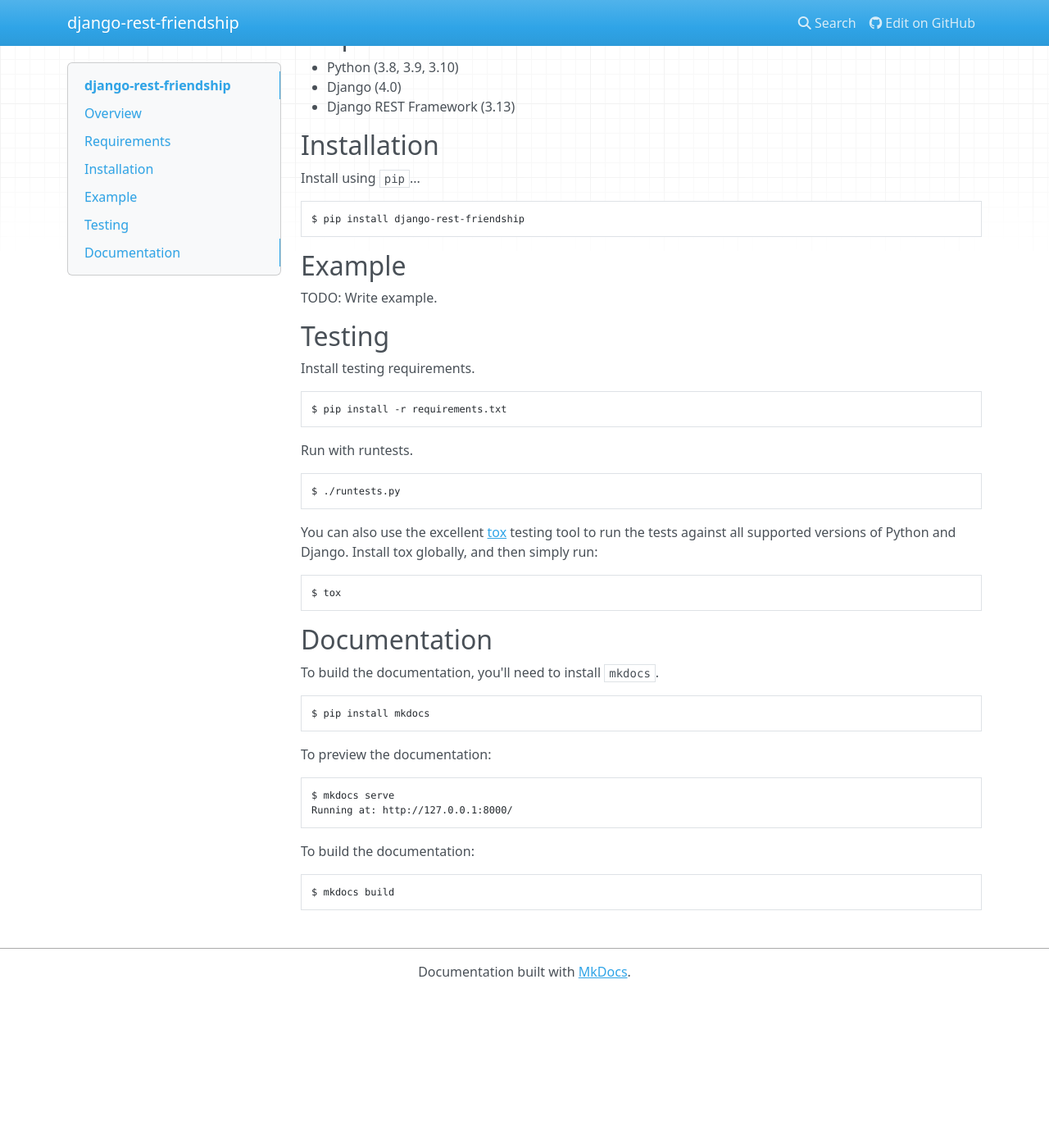
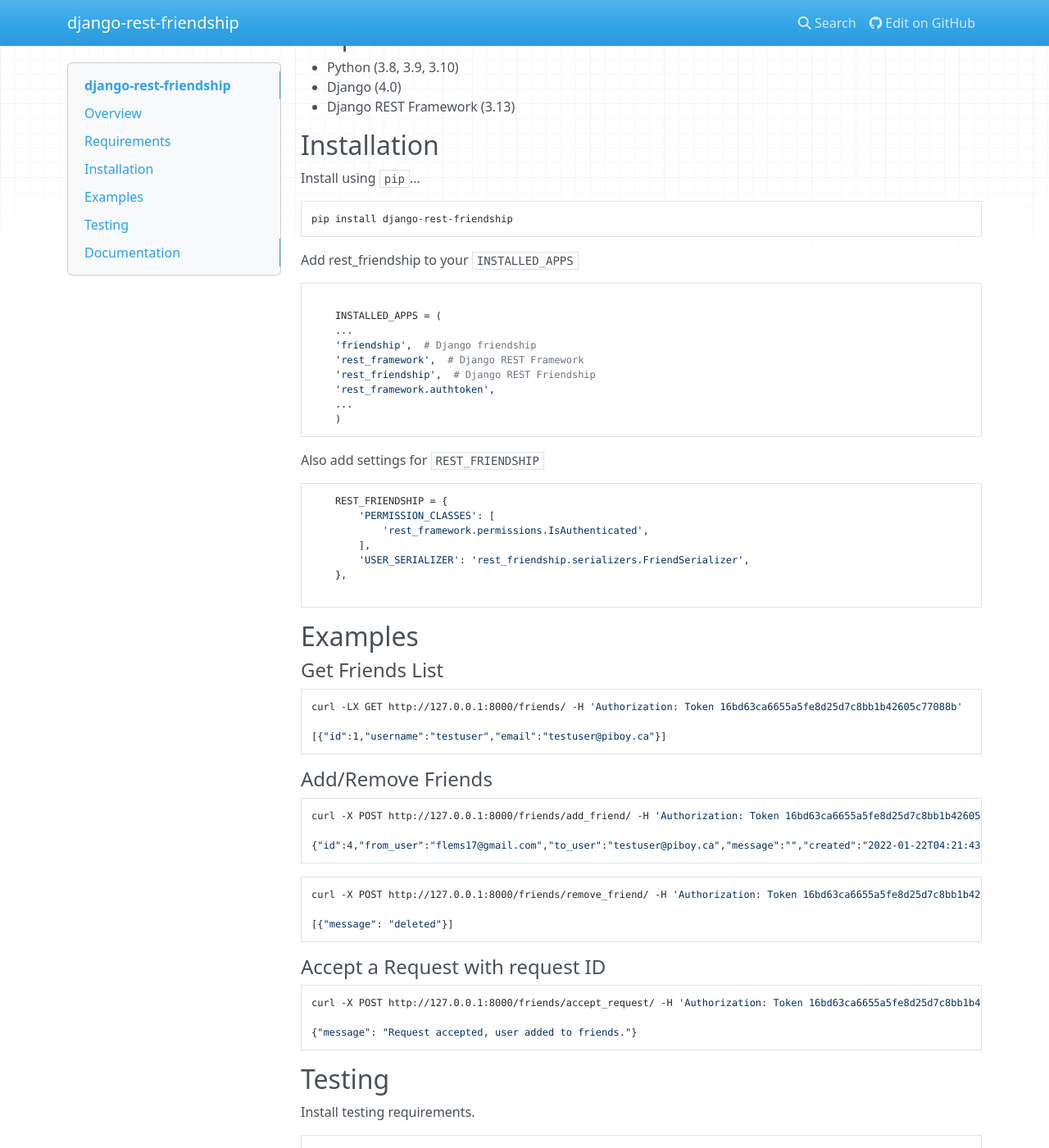
Before and after one commit to dnmellen/django-rest-friendship, an MkDocs documentation site: the page built from docs/index.md, in a window 1280 px wide and 1400 px high, scrolled down 310 px. Shown: the whole window at 82% size. Built offline with MkDocs 1.6.1, drawn with Linux system fonts in a browser that asks for light colours; nearby versions of some CDN libraries; before the commit the page ends 1523 px from its top, so only the background shows below that; some of the changed text lies outside the part shown.

Commit message:
Removed dep warning default_app_config, update readme, version

````diff
--- a/.travis.yml
+++ b/.travis.yml
@@ -3,9 +3,9 @@ language: python
 sudo: false
 
 env:
-    - TOX_ENV=py27-flake8
-    - TOX_ENV=py27-docs
-    - TOX_ENV=django4.0.1-drf3.13
+    - TOX_ENV=py-flake8
+    - TOX_ENV=py-docs
+    - TOX_ENV=django4.0.1-drf3.13.1
 
 matrix:
   fast_finish: true
--- a/docs/index.md
+++ b/docs/index.md
@@ -13,8 +13,7 @@
 
 ## Overview
 
-An updated fork of `django-rest-friendship` to create DRF endpoints for django-friendship
-
+An updated fork of [`django-rest-friendship`](https://github.com/dnmellen/django-rest-friendship) to create DRF endpoints for django-friendship
 
 ## Requirements
 
@@ -22,37 +21,90 @@ An updated fork of `django-rest-friendship` to create DRF endpoints for django-f
 * Django (4.0)
 * Django REST Framework (3.13)
 
-
 ## Installation
 
 Install using `pip`...
 
 ```bash
-$ pip install django-rest-friendship
+pip install django-rest-friendship
 ```
 
-## Example
+Add rest_friendship to your `INSTALLED_APPS`
 
-TODO: Write example.
+```python
+
+    INSTALLED_APPS = (
+    ...
+    'friendship',  # Django friendship
+    'rest_framework',  # Django REST Framework
+    'rest_friendship',  # Django REST Friendship
+    'rest_framework.authtoken',
+    ...
+    )
+```
+
+Also add settings for `REST_FRIENDSHIP`
+
+```python
+    REST_FRIENDSHIP = {
+        'PERMISSION_CLASSES': [
+            'rest_framework.permissions.IsAuthenticated',
+        ],
+        'USER_SERIALIZER': 'rest_friendship.serializers.FriendSerializer',
+    },
+
+```
+
+## Examples
+
+#### Get Friends List
+
+```bash
+curl -LX GET http://127.0.0.1:8000/friends/ -H 'Authorization: Token 16bd63ca6655a5fe8d25d7c8bb1b42605c77088b'
+
+[{"id":1,"username":"testuser","email":"testuser@piboy.ca"}]
+```
+
+#### Add/Remove Friends
+
+```bash
+curl -X POST http://127.0.0.1:8000/friends/add_friend/ -H 'Authorization: Token 16bd63ca6655a5fe8d25d7c8bb1b42605c77088b' --data 'to_user=testuser&message=Hello friend'
+
+{"id":4,"from_user":"flems17@gmail.com","to_user":"testuser@piboy.ca","message":"","created":"2022-01-22T04:21:43.593950Z","rejected":null,"viewed":null}
+```
+
+```bash
+curl -X POST http://127.0.0.1:8000/friends/remove_friend/ -H 'Authorization: Token 16bd63ca6655a5fe8d25d7c8bb1b42605c77088b' --data 'username=testuser'
+
+[{"message": "deleted"}]
+```
+
+#### Accept a Request with request ID
+
+```bash
+curl -X POST http://127.0.0.1:8000/friends/accept_request/ -H 'Authorization: Token 16bd63ca6655a5fe8d25d7c8bb1b42605c77088b' --data 'id=1'
+
+{"message": "Request accepted, user added to friends."}
+```
 
 ## Testing
 
 Install testing requirements.
 
 ```bash
-$ pip install -r requirements.txt
+pip install -r requirements.txt
 ```
 
 Run with runtests.
 
 ```bash
-$ ./runtests.py
+./runtests.py
 ```
 
 You can also use the excellent [tox](http://tox.readthedocs.org/en/latest/) testing tool to run the tests against all supported versions of Python and Django. Install tox globally, and then simply run:
 
 ```bash
-$ tox
+tox
 ```
 
 ## Documentation
@@ -60,7 +112,7 @@ $ tox
 To build the documentation, you'll need to install `mkdocs`.
 
 ```bash
-$ pip install mkdocs
+pip install mkdocs
 ```
 
 To preview the documentation:
@@ -73,5 +125,5 @@ Running at: http://127.0.0.1:8000/
 To build the documentation:
 
 ```bash
-$ mkdocs build
+mkdocs build
 ```
--- a/rest_friendship/__init__.py
+++ b/rest_friendship/__init__.py
@@ -1,2 +1 @@
-__version__ = '0.1.3'
-default_app_config = 'rest_friendship.apps.RestFriendshipConfig'
+__version__ = '0.2.0'
--- a/runtests.py
+++ b/runtests.py
@@ -12,7 +12,7 @@ PYTEST_ARGS = {
     'fast': ['tests', '-q', '-s'],
 }
 
-FLAKE8_ARGS = ['rest_friendship', 'tests', '--ignore=E501']
+FLAKE8_ARGS = ['rest_friendship', 'tests', '--ignore=E501,E9,F63,F7,F82']
 
 
 sys.path.append(os.path.dirname(__file__))
````
Also changed, not shown: README.rst, 6 other files.
